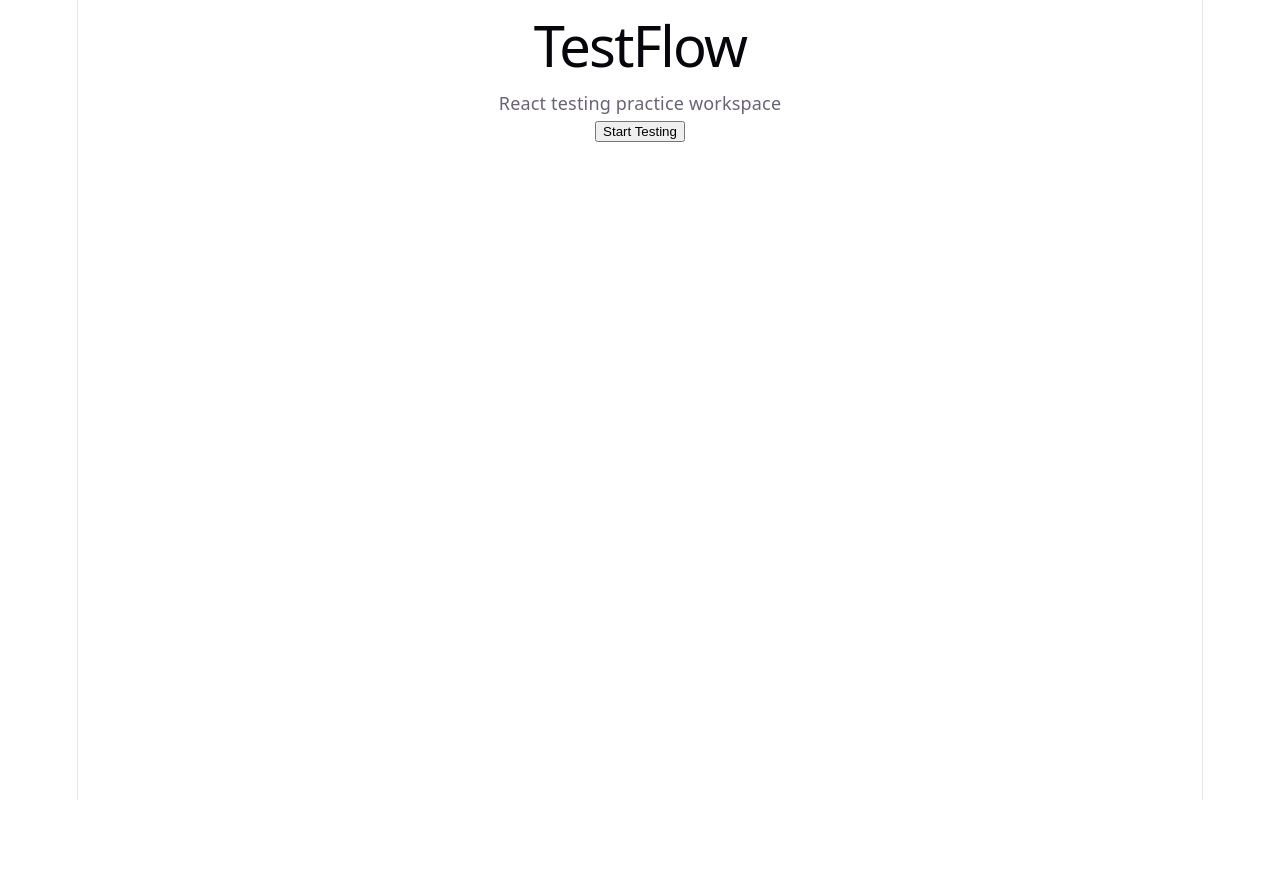
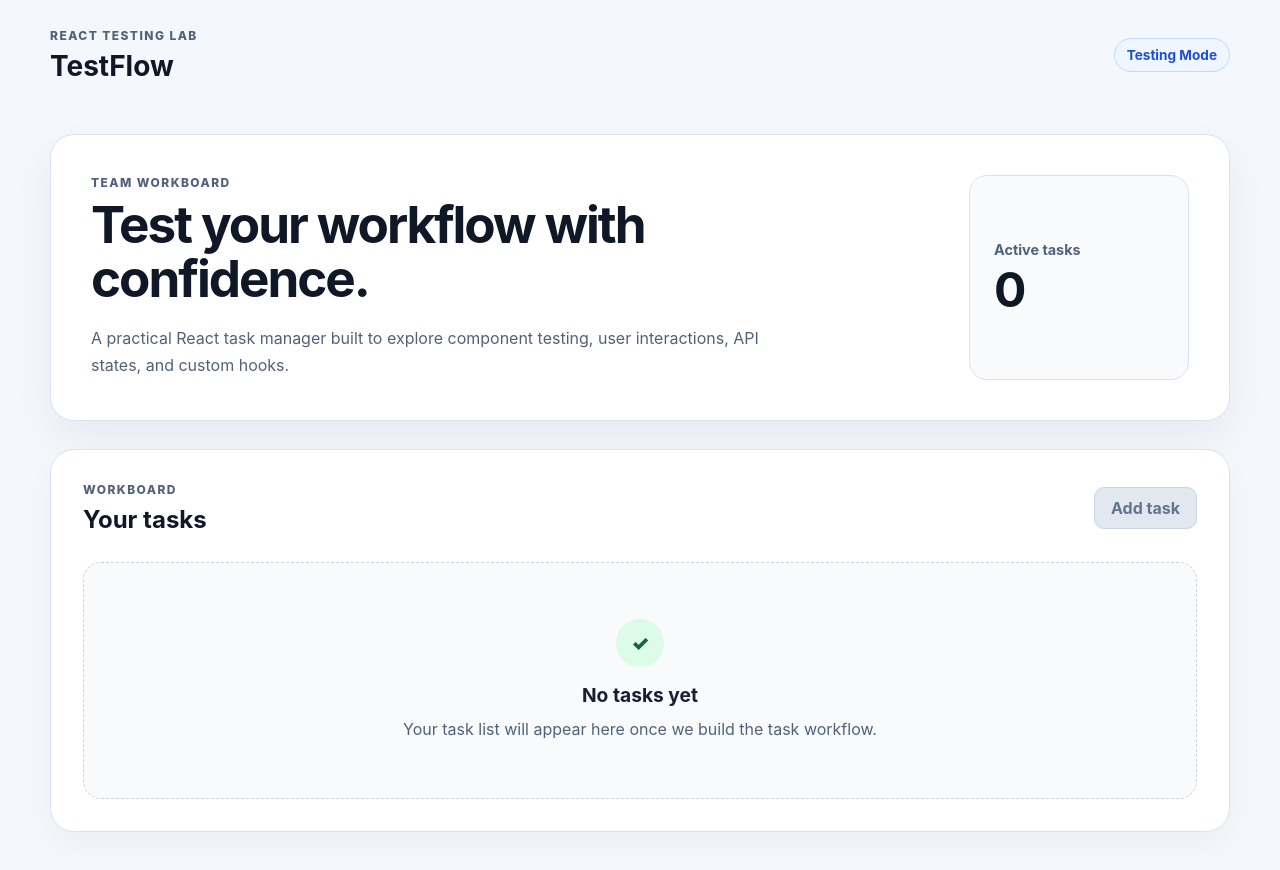
Before and after one commit to priyanka-srm/frontend-studio, a React (Vite) app: page / in a window 1280 px wide. Shown: the top 870 px of the page. Before the commit the page ends 800 px from the top, so only its background shows below. Built offline with nearby package versions, Linux system fonts and the light colour scheme.

Commit message:
feat: build TestFlow dashboard shell

```diff
--- a/src/App.jsx
+++ b/src/App.jsx
@@ -1,10 +1,59 @@
 function App() {
   return (
-    <main>
-      <h1>TestFlow</h1>
-      <p>React testing practice workspace</p>
-      <button type="button">Start Testing</button>
-    </main>
+    <div className="app-shell">
+      <header className="app-header">
+        <div>
+          <p className="eyebrow">REACT TESTING LAB</p>
+          <h1>TestFlow</h1>
+        </div>
+
+        <span className="status-badge">Testing Mode</span>
+      </header>
+
+      <main className="dashboard">
+        <section className="hero-section">
+          <div>
+            <p className="section-label">TEAM WORKBOARD</p>
+            <h2>Test your workflow with confidence.</h2>
+            <p className="hero-description">
+              A practical React task manager built to explore component testing,
+              user interactions, API states, and custom hooks.
+            </p>
+          </div>
+
+          <div className="hero-stat">
+            <span>Active tasks</span>
+            <strong>0</strong>
+          </div>
+        </section>
+
+        <section className="task-section" aria-labelledby="tasks-heading">
+          <div className="section-heading">
+            <div>
+              <p className="section-label">WORKBOARD</p>
+              <h2 id="tasks-heading">Your tasks</h2>
+            </div>
+
+            <button type="button" disabled>
+              Add task
+            </button>
+          </div>
+
+          <div className="empty-state">
+            <div className="empty-icon" aria-hidden="true">
+              ✓
+            </div>
+
+            <h3>No tasks yet</h3>
+
+            <p>
+              Your task list will appear here once we build the task workflow.
+            </p>
+          </div>
+        </section>
+      </main>
+    </div>
   );
 }
+
 export default App;
--- a/src/index.css
+++ b/src/index.css
@@ -1,111 +1,273 @@
 :root {
-  --text: #6b6375;
-  --text-h: #08060d;
-  --bg: #fff;
-  --border: #e5e4e7;
-  --code-bg: #f4f3ec;
-  --accent: #aa3bff;
-  --accent-bg: rgba(170, 59, 255, 0.1);
-  --accent-border: rgba(170, 59, 255, 0.5);
-  --social-bg: rgba(244, 243, 236, 0.5);
-  --shadow:
-    rgba(0, 0, 0, 0.1) 0 10px 15px -3px, rgba(0, 0, 0, 0.05) 0 4px 6px -2px;
+  font-family:
+    Inter,
+    ui-sans-serif,
+    system-ui,
+    -apple-system,
+    BlinkMacSystemFont,
+    "Segoe UI",
+    sans-serif;
 
-  --sans: system-ui, 'Segoe UI', Roboto, sans-serif;
-  --heading: system-ui, 'Segoe UI', Roboto, sans-serif;
-  --mono: ui-monospace, Consolas, monospace;
-
-  font: 18px/145% var(--sans);
-  letter-spacing: 0.18px;
-  color-scheme: light dark;
-  color: var(--text);
-  background: var(--bg);
+  color: #172033;
+  background: #f4f7fb;
   font-synthesis: none;
   text-rendering: optimizeLegibility;
-  -webkit-font-smoothing: antialiased;
-  -moz-osx-font-smoothing: grayscale;
-
-  @media (max-width: 1024px) {
-    font-size: 16px;
-  }
 }
 
-@media (prefers-color-scheme: dark) {
-  :root {
-    --text: #9ca3af;
-    --text-h: #f3f4f6;
-    --bg: #16171d;
-    --border: #2e303a;
-    --code-bg: #1f2028;
-    --accent: #c084fc;
-    --accent-bg: rgba(192, 132, 252, 0.15);
-    --accent-border: rgba(192, 132, 252, 0.5);
-    --social-bg: rgba(47, 48, 58, 0.5);
-    --shadow:
-      rgba(0, 0, 0, 0.4) 0 10px 15px -3px, rgba(0, 0, 0, 0.25) 0 4px 6px -2px;
-  }
+* {
+  box-sizing: border-box;
+}
 
-  #social .button-icon {
-    filter: invert(1) brightness(2);
-  }
+html {
+  min-width: 320px;
+  scroll-behavior: smooth;
 }
 
 body {
   margin: 0;
+  min-width: 320px;
+  min-height: 100vh;
+  background: #f4f7fb;
 }
 
-#root {
-  width: 1126px;
-  max-width: 100%;
+button,
+input,
+textarea,
+select {
+  font: inherit;
+}
+
+button {
+  cursor: pointer;
+}
+
+button:disabled {
+  cursor: not-allowed;
+}
+
+button:focus-visible,
+input:focus-visible,
+textarea:focus-visible,
+select:focus-visible {
+  outline: 3px solid #2563eb;
+  outline-offset: 3px;
+}
+
+.app-shell {
+  min-height: 100vh;
+}
+
+.app-header {
+  width: min(1180px, calc(100% - 32px));
   margin: 0 auto;
-  text-align: center;
-  border-inline: 1px solid var(--border);
-  min-height: 100svh;
+  padding: 28px 0;
+  display: flex;
+  align-items: center;
+  justify-content: space-between;
+  gap: 24px;
+}
+
+.eyebrow,
+.section-label {
+  margin: 0 0 8px;
+  color: #52617a;
+  font-size: 0.75rem;
+  font-weight: 800;
+  letter-spacing: 0.12em;
+}
+
+.app-header h1 {
+  margin: 0;
+  color: #101828;
+  font-size: 1.75rem;
+  line-height: 1.1;
+}
+
+.status-badge {
+  display: inline-flex;
+  align-items: center;
+  min-height: 34px;
+  padding: 7px 12px;
+  border: 1px solid #bfdbfe;
+  border-radius: 999px;
+  background: #eff6ff;
+  color: #1d4ed8;
+  font-size: 0.85rem;
+  font-weight: 700;
+}
+
+.dashboard {
+  width: min(1180px, calc(100% - 32px));
+  margin: 0 auto;
+  padding: 24px 0 64px;
+}
+
+.hero-section {
+  display: grid;
+  grid-template-columns: minmax(0, 1fr) 220px;
+  gap: 32px;
+  align-items: stretch;
+  padding: 40px;
+  border: 1px solid #dbe3ef;
+  border-radius: 24px;
+  background: #ffffff;
+  box-shadow: 0 16px 40px rgba(15, 23, 42, 0.06);
+}
+
+.hero-section h2 {
+  max-width: 720px;
+  margin: 0;
+  color: #101828;
+  font-size: clamp(2rem, 4vw, 3.25rem);
+  line-height: 1.05;
+  letter-spacing: -0.04em;
+}
+
+.hero-description {
+  max-width: 680px;
+  margin: 20px 0 0;
+  color: #52617a;
+  font-size: 1rem;
+  line-height: 1.7;
+}
+
+.hero-stat {
   display: flex;
   flex-direction: column;
-  box-sizing: border-box;
+  justify-content: center;
+  padding: 24px;
+  border: 1px solid #dbe3ef;
+  border-radius: 18px;
+  background: #f8fafc;
 }
 
-h1,
-h2 {
-  font-family: var(--heading);
-  font-weight: 500;
-  color: var(--text-h);
+.hero-stat span {
+  color: #52617a;
+  font-size: 0.9rem;
+  font-weight: 700;
 }
 
-h1 {
-  font-size: 56px;
-  letter-spacing: -1.68px;
-  margin: 32px 0;
-  @media (max-width: 1024px) {
-    font-size: 36px;
-    margin: 20px 0;
+.hero-stat strong {
+  margin-top: 8px;
+  color: #101828;
+  font-size: 3rem;
+  line-height: 1;
+}
+
+.task-section {
+  margin-top: 28px;
+  padding: 32px;
+  border: 1px solid #dbe3ef;
+  border-radius: 24px;
+  background: #ffffff;
+  box-shadow: 0 12px 30px rgba(15, 23, 42, 0.04);
+}
+
+.section-heading {
+  display: flex;
+  align-items: center;
+  justify-content: space-between;
+  gap: 20px;
+}
+
+.section-heading h2 {
+  margin: 0;
+  color: #101828;
+  font-size: 1.5rem;
+}
+
+.section-heading button {
+  min-height: 42px;
+  padding: 9px 16px;
+  border: 1px solid #cbd5e1;
+  border-radius: 10px;
+  background: #e2e8f0;
+  color: #64748b;
+  font-weight: 700;
+}
+
+.empty-state {
+  margin-top: 28px;
+  padding: 56px 24px;
+  border: 1px dashed #cbd5e1;
+  border-radius: 18px;
+  text-align: center;
+  background: #f8fafc;
+}
+
+.empty-icon {
+  width: 48px;
+  height: 48px;
+  margin: 0 auto 16px;
+  display: grid;
+  place-items: center;
+  border-radius: 50%;
+  background: #dcfce7;
+  color: #166534;
+  font-size: 1.25rem;
+  font-weight: 900;
+}
+
+.empty-state h3 {
+  margin: 0;
+  color: #172033;
+  font-size: 1.2rem;
+}
+
+.empty-state p {
+  max-width: 520px;
+  margin: 10px auto 0;
+  color: #52617a;
+  line-height: 1.6;
+}
+
+@media (max-width: 700px) {
+  .app-header {
+    align-items: flex-start;
+    padding: 20px 0;
+  }
+
+  .dashboard {
+    padding-top: 12px;
+  }
+
+  .hero-section {
+    grid-template-columns: 1fr;
+    padding: 28px 22px;
+  }
+
+  .hero-stat {
+    min-height: 120px;
+  }
+
+  .task-section {
+    padding: 24px 18px;
+  }
+
+  .section-heading {
+    align-items: flex-start;
   }
 }
-h2 {
-  font-size: 24px;
-  line-height: 118%;
-  letter-spacing: -0.24px;
-  margin: 0 0 8px;
-  @media (max-width: 1024px) {
-    font-size: 20px;
+
+@media (max-width: 480px) {
+  .app-header {
+    flex-direction: column;
+    gap: 14px;
+  }
+
+  .hero-section h2 {
+    font-size: 2rem;
+  }
+
+  .section-heading {
+    flex-direction: column;
+  }
+
+  .section-heading button {
+    width: 100%;
+  }
+
+  .empty-state {
+    padding: 44px 18px;
   }
 }
-p {
-  margin: 0;
-}
-
-code,
-.counter {
-  font-family: var(--mono);
-  display: inline-flex;
-  border-radius: 4px;
-  color: var(--text-h);
-}
-
-code {
-  font-size: 15px;
-  line-height: 135%;
-  padding: 4px 8px;
-  background: var(--code-bg);
-}
```
